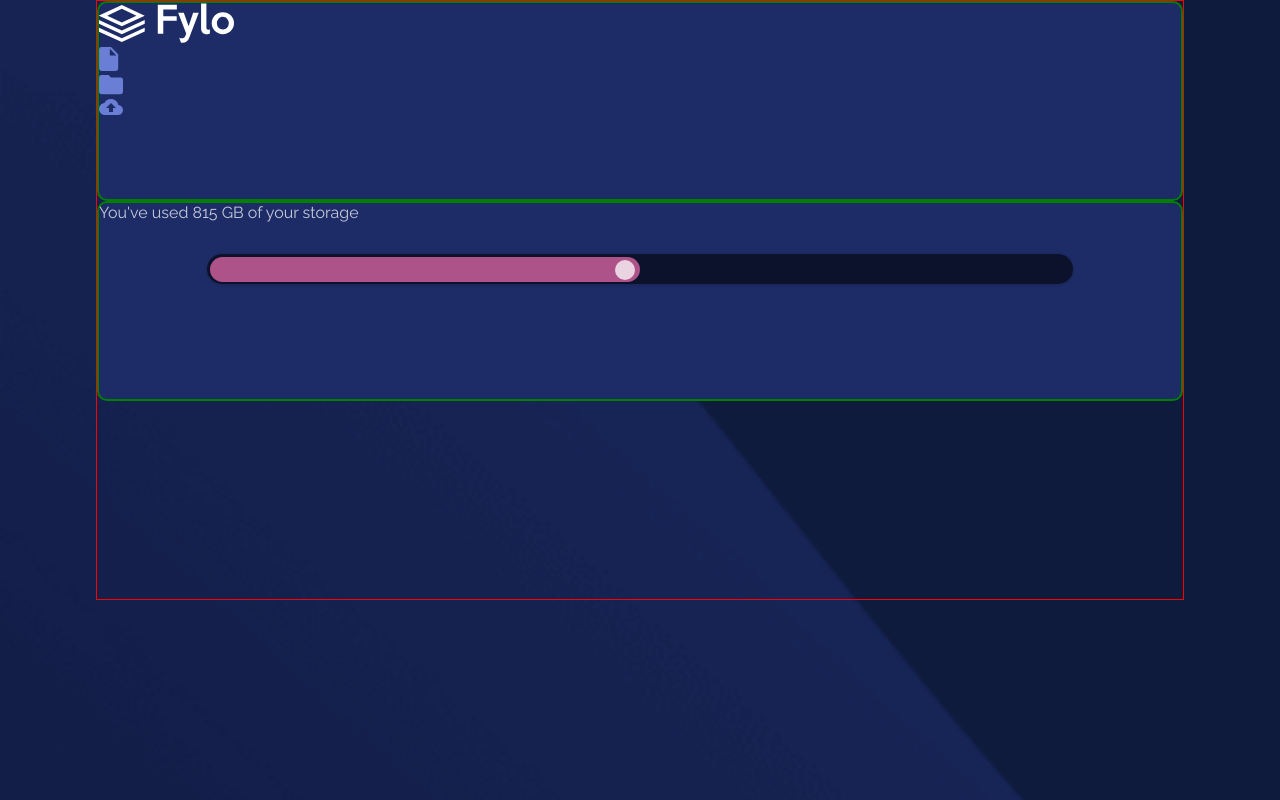
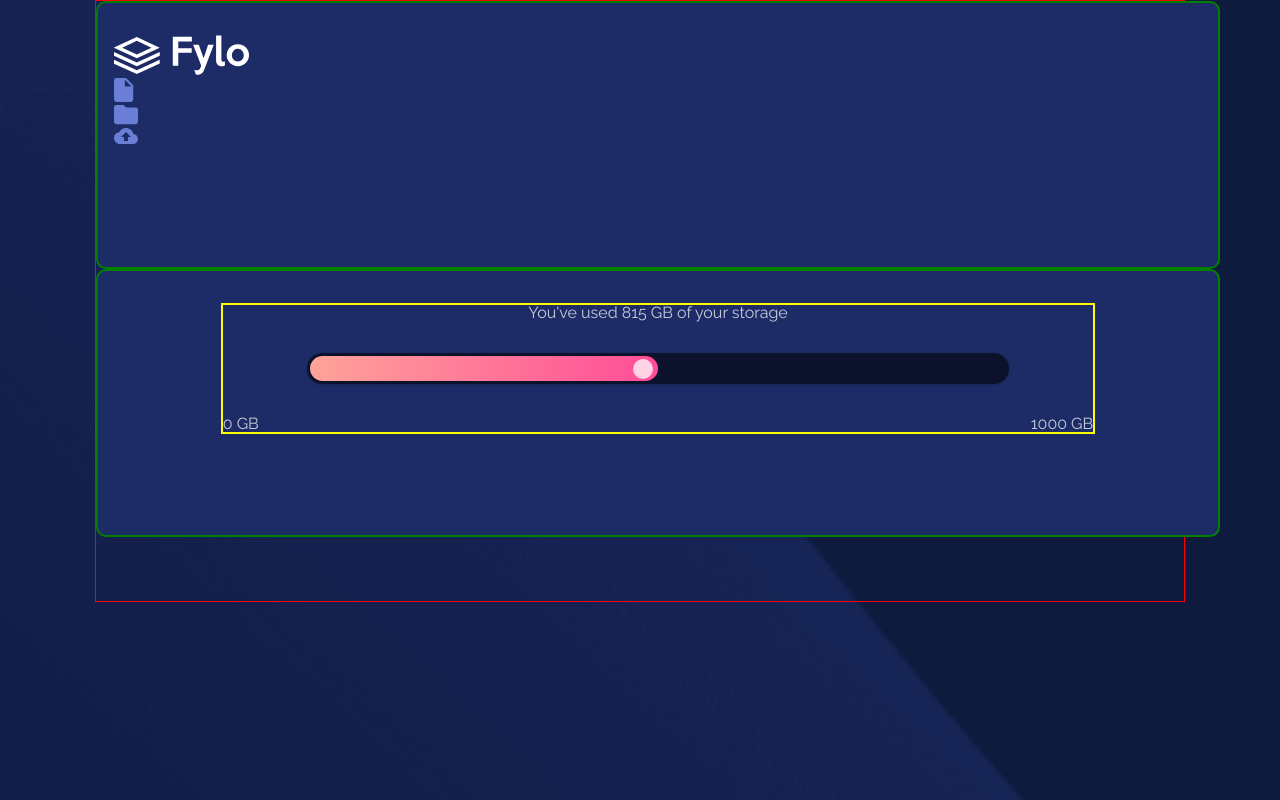
Before and after one commit to NateOs/fylo-data-storage-component, a React (Create React App) app: page / in a window 1280 px wide. Built offline with nearby package versions, Linux system fonts and the light colour scheme.

Commit message:
restructuring and reBEMing SASS classes

```diff
--- /dev/null
+++ b/fylo-data-storage-component/package.json
@@ -0,0 +1,5 @@
+{
+  "name": "fylo-data-storage-component",
+  "version": "0.1.0",
+  "private": true
+}
--- a/src/App.js
+++ b/src/App.js
@@ -1,6 +1,7 @@
 import "./styles/App.scss";
 import Uploader from "./components/Uploader";
 import SpaceStat from "./components/SpaceStat";
+
 function App() {
   return (
     <div className="container">
--- a/src/components/SpaceStat.jsx
+++ b/src/components/SpaceStat.jsx
@@ -3,17 +3,21 @@ import React from "react";
 export default function SpaceStat() {
   return (
     <section className="section">
-      <div>
-        <p className="description">
-          You've used <span className="">815 GB</span> of your storage
+      <div className="section__info">
+        <p className="section__desc">
+          You've used <span className="storage-size">815 GB</span> of your storage
         </p>
         {/* Begin progress bar */}
-        <div class="progress-bar">
-          <div data-size="80" class="progress">
-            <div className="progress__indicator"></div>
+        <div class="section__progress-bar">
+          <div data-size="80" class="section__progress">
+            <div className="section__progress-indicator"></div>
           </div>
         </div>
-        {/* end progress bar */}
+			  {/* end progress bar */}
+			  <div className="section__caption flex">
+				  <p>0 GB</p>
+				  <p>1000 GB</p>
+			  </div>
       </div>
     </section>
   );
--- a/src/components/Uploader.jsx
+++ b/src/components/Uploader.jsx
@@ -23,8 +23,10 @@ export default function Uploader() {
             />
           </svg>
         </div>
-        <div className="actions-container">
-          <div className="actions-container__logo-box">
+
+        {/* begin actions */}
+        <div className="section__actions">
+          <div className="section__actions-box">
             <svg xmlns="http://www.w3.org/2000/svg" width="20" height="24">
               <path
                 fill="#697ED4"
@@ -32,7 +34,7 @@ export default function Uploader() {
               />
             </svg>
           </div>
-          <div className="actions-container__logo-box">
+          <div className="section__actions-box">
             <svg xmlns="http://www.w3.org/2000/svg" width="24" height="20">
               <path
                 fill="#697ED4"
@@ -40,7 +42,7 @@ export default function Uploader() {
               />
             </svg>
           </div>
-          <div className="actions-container__logo-box">
+          <div className="section__actions-box">
             <svg xmlns="http://www.w3.org/2000/svg" width="24" height="16">
               <path
                 fill="#697ED4"
@@ -49,6 +51,7 @@ export default function Uploader() {
             </svg>
           </div>
         </div>
+        {/* end actions */}
       </div>
     </section>
   );
--- a/src/styles/App.scss
+++ b/src/styles/App.scss
@@ -7,7 +7,6 @@ body {
   background-size: cover;
   display: flex;
   justify-content: center;
-  align-items: center;
   font-family: $font-Raleway;
   color: $transparent-white;
 }
@@ -18,7 +17,6 @@ body {
   width: 85vw;
   display: flex;
   flex-direction: column;
-  align-items: center;
 }
 
 .section {
@@ -27,30 +25,43 @@ body {
   min-height: 200px;
   background: $neutral-dark-blue;
   border-radius: 10px;
+  padding: 2em 1em;
+}
+
+// utility
+.flex {
+  display: flex;
 }
 
 // UploaderComponent
 
 // StatsComponent
 
-.progress-bar {
+.section__info {
+  width: 80%;
+  margin:0 auto;
+  border: solid yellow 2px;
+  text-align: center;
+}
+.section__progress-bar {
   background-color: $neutral-very-dark-blue;
   border-radius: 20px;
   box-shadow: 0 1px 3px rgba(0, 0, 0, 0.2);
   margin: 2em auto;
-  height: 30px;
+  height: 25px;
   max-width: 80%;
   padding: 3px;
 }
-
-.progress {
-  background: #ad5389;
+.section__caption {
+  justify-content: space-between;
+}
+.section__progress {
   background: $primary-gradient;
   border-radius: 20px;
   height: 25px;
   width: 50%;
   transition: width 0.5s ease-in;
-  &__indicator {
+  &-indicator {
     width: 20px;
     height: 20px;
     margin: auto 5px auto auto;
--- a/src/styles/_config.scss
+++ b/src/styles/_config.scss
@@ -1,8 +1,51 @@
 
 
 // browser styles reset
-* {
-	box-sizing: border-box;
+/* http://meyerweb.com/eric/tools/css/reset/
+   v2.0 | 20110126
+   License: none (public domain)
+*/
+
+html, body, div, span, applet, object, iframe,
+h1, h2, h3, h4, h5, h6, p, blockquote, pre,
+a, abbr, acronym, address, big, cite, code,
+del, dfn, em, img, ins, kbd, q, s, samp,
+small, strike, strong, sub, sup, tt, var,
+b, u, i, center,
+dl, dt, dd, ol, ul, li,
+fieldset, form, label, legend,
+table, caption, tbody, tfoot, thead, tr, th, td,
+article, aside, canvas, details, embed,
+figure, figcaption, footer, header, hgroup,
+menu, nav, output, ruby, section, summary,
+time, mark, audio, video {
 	margin: 0;
 	padding: 0;
-  }
+	border: 0;
+	font-size: 100%;
+	font: inherit;
+	vertical-align: baseline;
+}
+/* HTML5 display-role reset for older browsers */
+article, aside, details, figcaption, figure,
+footer, header, hgroup, menu, nav, section {
+	display: block;
+}
+body {
+	line-height: 1;
+}
+ol, ul {
+	list-style: none;
+}
+blockquote, q {
+	quotes: none;
+}
+blockquote:before, blockquote:after,
+q:before, q:after {
+	content: '';
+	content: none;
+}
+table {
+	border-collapse: collapse;
+	border-spacing: 0;
+}
--- a/src/styles/_variables.scss
+++ b/src/styles/_variables.scss
@@ -1,7 +1,7 @@
 @import url("https://fonts.googleapis.com/css2?family=Raleway:wght@400;700&display=swap");
 
 //bg-colors
-$primary-gradient: hsl(6, 100%, 80%) to hsl(335, 100%, 65%);
+$primary-gradient: linear-gradient(to right, hsl(6, 100%, 80%), hsl(335, 100%, 65%));
 $neutral-grayish-blue: hsl(229, 7%, 55%);
 $neutral-dark-blue: hsl(228, 56%, 26%);
 $neutral-very-dark-blue: hsl(229, 57%, 11%);
```
